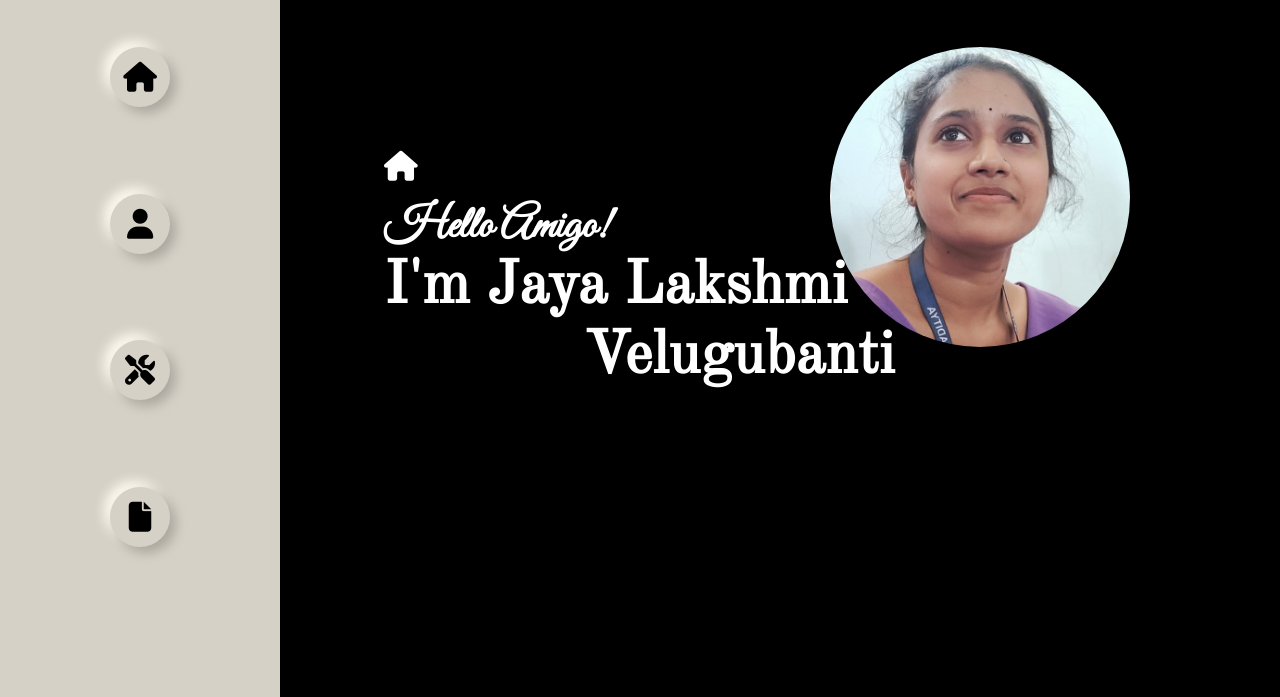
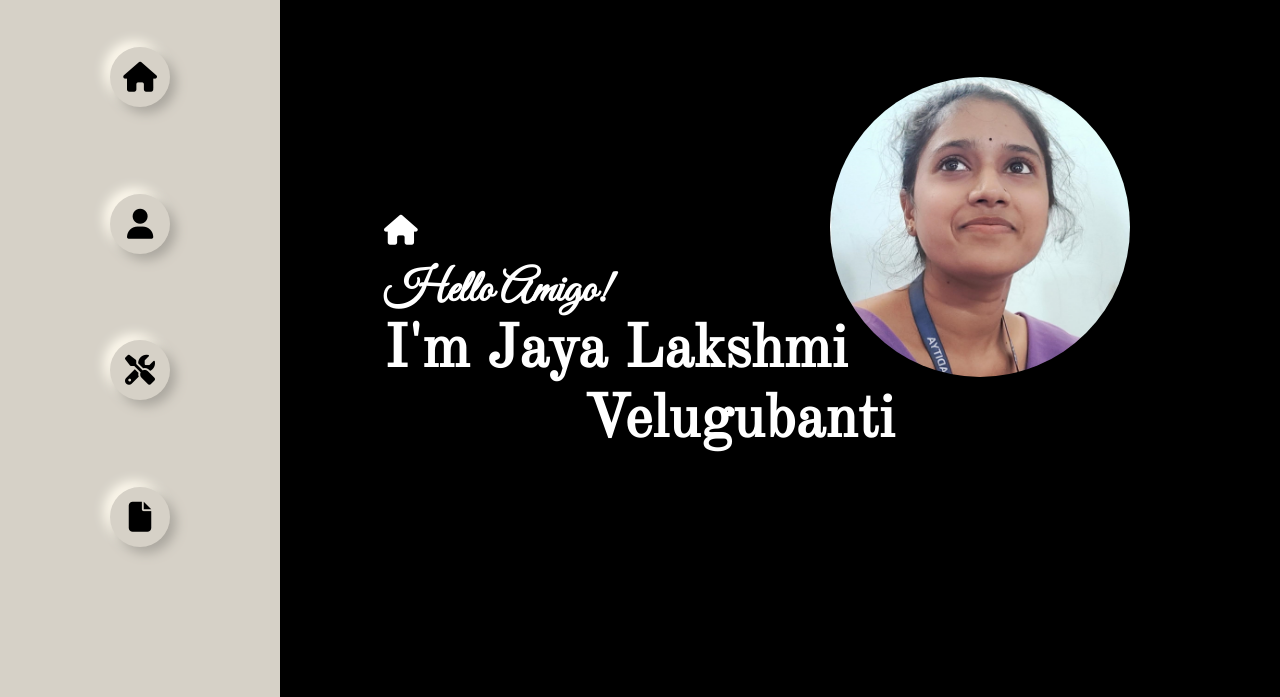
Before and after one commit to Jayalakshmi321/Jayalakshmi321.github.io, a plain HTML site: page resume/index.html in a window 1280 px wide. Shown: the part 103-800 px from the top of the page. Drawn offline with nearby package versions, Linux system fonts and the light colour scheme.

Commit message:
This is my portfolio

```diff
--- a/resume/css/style.css
+++ b/resume/css/style.css
@@ -107,7 +107,7 @@ li:hover p{
 .name
 {
     position: absolute;
-    top:30%;
+    top:38%;
     left:30%;
     font-size:30px;
     transition:1s;
@@ -147,7 +147,7 @@ h2
     width:300px;
     border-radius:50%;
     position:absolute;
-    top:150px;
+    top:180px;
     right:150px;
     zoom: 3px;
 }
```
